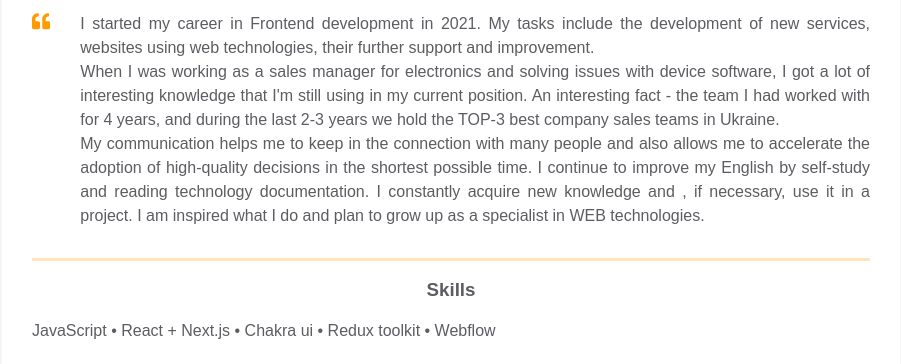
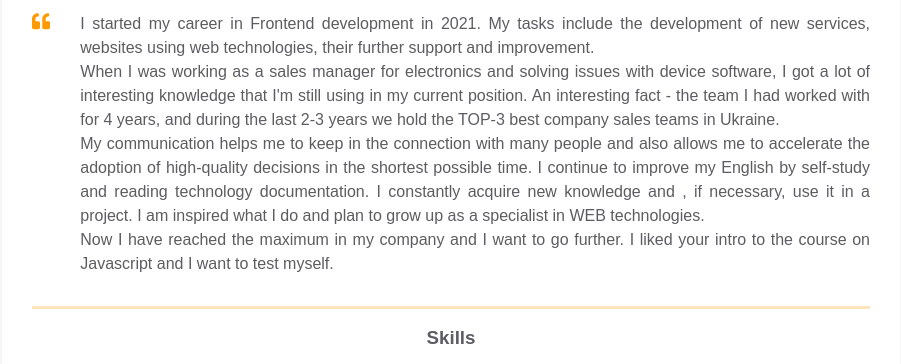
Before and after one commit to AlexDjNett/homepage, a plain HTML site: page index.html in a window 1280 px wide. Shown: the part 350-714 px from the top of the page, without its empty margins (189-1090 px from the left). Drawn offline with Linux system fonts and the light colour scheme.

Commit message:
Change text for intro block

```diff
--- a/index.html
+++ b/index.html
@@ -159,6 +159,11 @@
                   and , if necessary, use it in a project. I am inspired what I
                   do and plan to grow up as a specialist in WEB technologies.
                 </p>
+                <p class="intro_text">
+                  Now I have reached the maximum in my company and I want to go
+                  further. I liked your intro to the course on Javascript and I
+                  want to test myself.
+                </p>
               </div>
             </div>
           </div>
```
